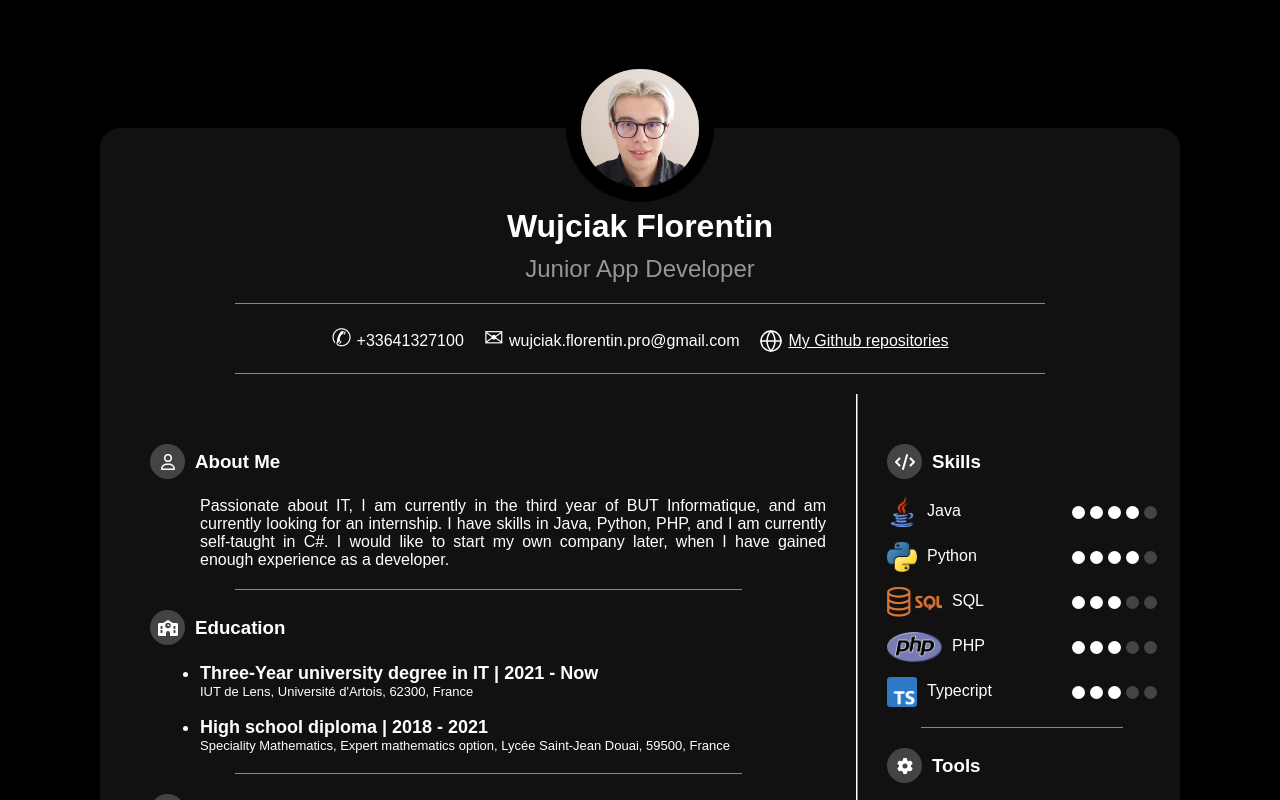
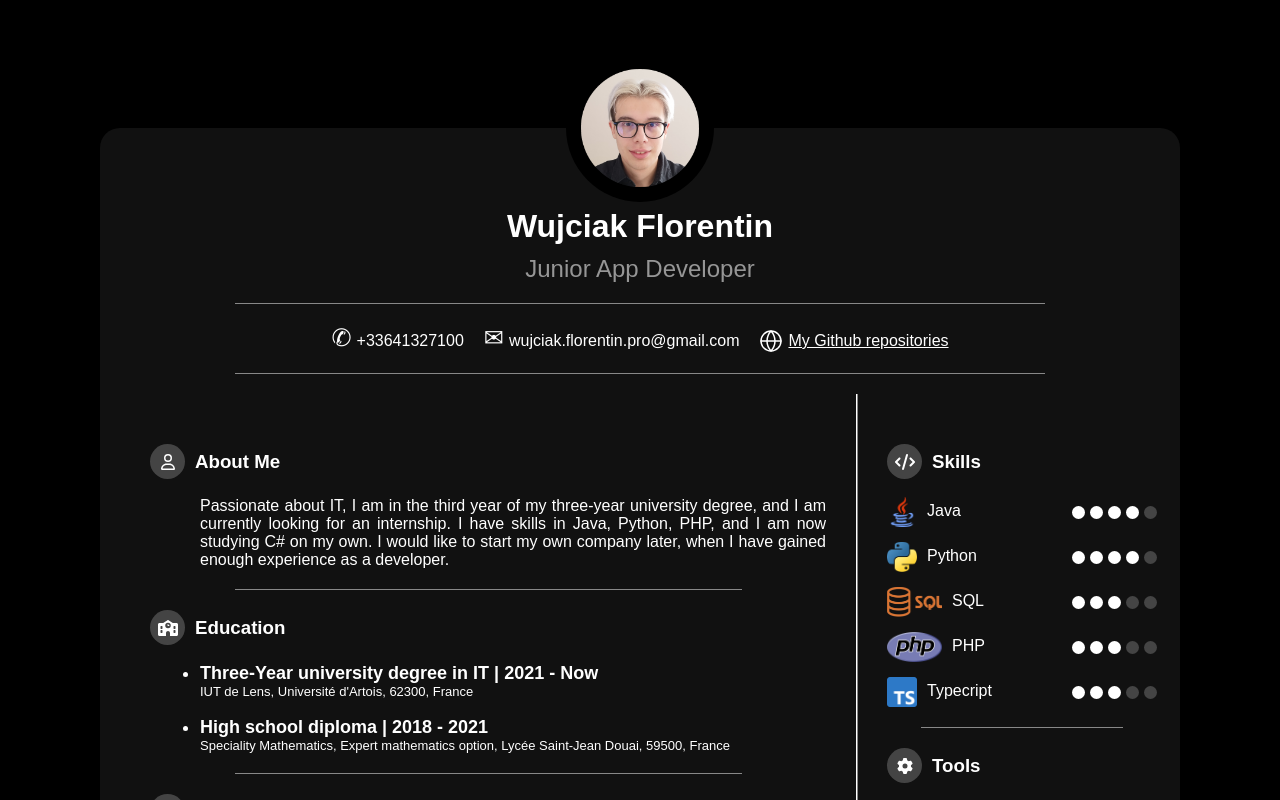
Before and after one commit to Florentin-Wujciak/WebsiteCV, a Next.js app: page / in a window 1280 px wide. Shown: the top 800 px of the page. Built offline with nearby package versions, Linux system fonts and the light colour scheme.

Commit message:
Modif about me text

```diff
--- a/src/app/page.tsx
+++ b/src/app/page.tsx
@@ -55,7 +55,7 @@ export default function Home() {
                 <br></br>
 
                 <div className={styles.aboutMeText}>
-                  <p>Passionate about IT, I am currently in the third year of BUT Informatique, and am currently looking for an internship. I have skills in Java, Python, PHP, and I am currently self-taught in C#. I would like to start my own company later, when I have gained enough experience as a developer.</p>
+                  <p>Passionate about IT, I am in the third year of my three-year university degree, and I am currently looking for an internship. I have skills in Java, Python, PHP, and I am now studying C# on my own. I would like to start my own company later, when I have gained enough experience as a developer.</p>
                 </div>
 
                 <div className={styles.dividerHorizontal}></div>
```
